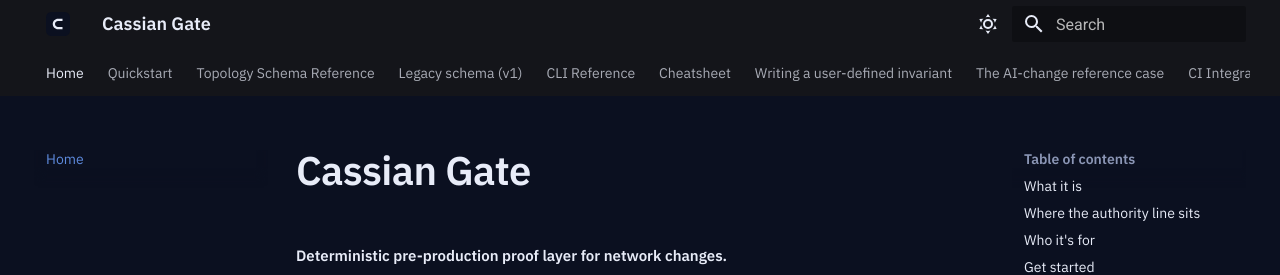
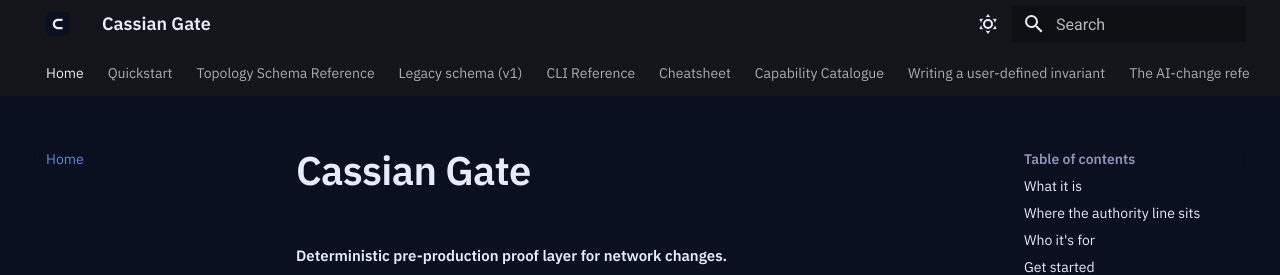
Before and after one commit to cassian-gate/cassian-gate, an MkDocs documentation site: the page built from docs/index.md, in a window 1280 px wide and 900 px high. Shown: the top 275 px of the window. Built offline with MkDocs 1.6.1 and Material for MkDocs 9.7.7, drawn with Linux system fonts in a browser that asks for light colours; the version menu is left out.

Commit message:
WI-10 (4 of 4): mkdocs.yml, Capability Catalogue in the site nav
(d)(2) cassian checks. Handover v9-rev3 section 6.7.1 and section 14.1 WI-10; REQ-S1D2-23, -31. One nav line, immediately after the Cheatsheet entry; every other byte unchanged. Section 18 C-24 strict build ran on this tree before the commit: exit 0. Document Workflow v2.3, one document per change; this closes WI-10's four documents. Order of work: founder ruling S1D2-S21-R1, rulings note 33 (cassian-gate-internal@79a88a4).

Co-Authored-By: Claude Opus 5.5 <noreply@anthropic.com>
Claude-Session: https://claude.ai/code/session_01AFwCK4JPjkHiswS21izoeS

```diff
--- a/mkdocs.yml
+++ b/mkdocs.yml
@@ -101,6 +101,7 @@ nav:
   - Legacy schema (v1): topology-schema-v1.md
   - CLI Reference: cli-reference-v1.md
   - Cheatsheet: cheatsheet.md
+  - Capability Catalogue: capability-catalogue.md
   - Writing a user-defined invariant: recipes/exec-user-defined-invariants.md
   - The AI-change reference case: recipes/ai-change-reference-case.md
 
```
